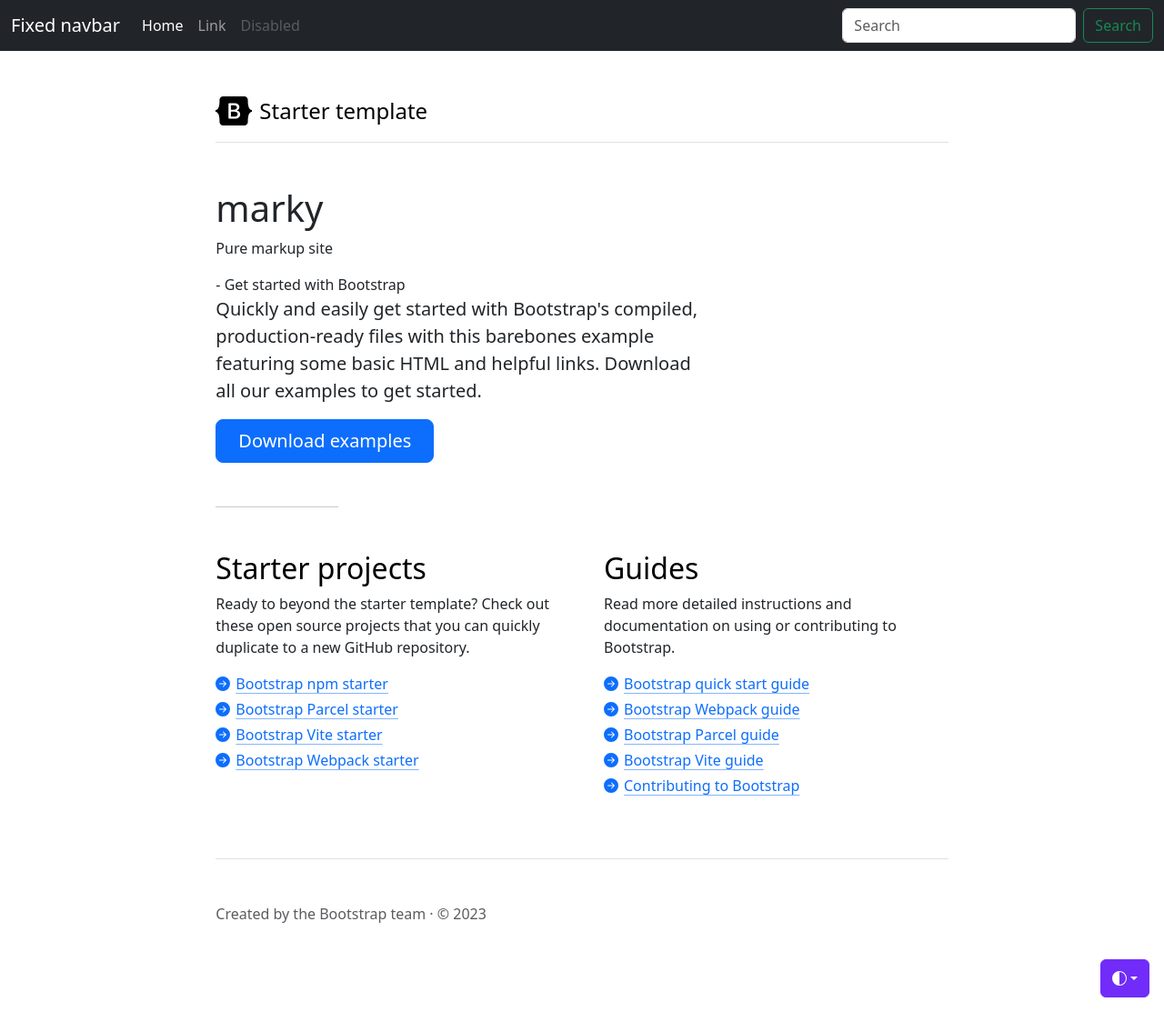
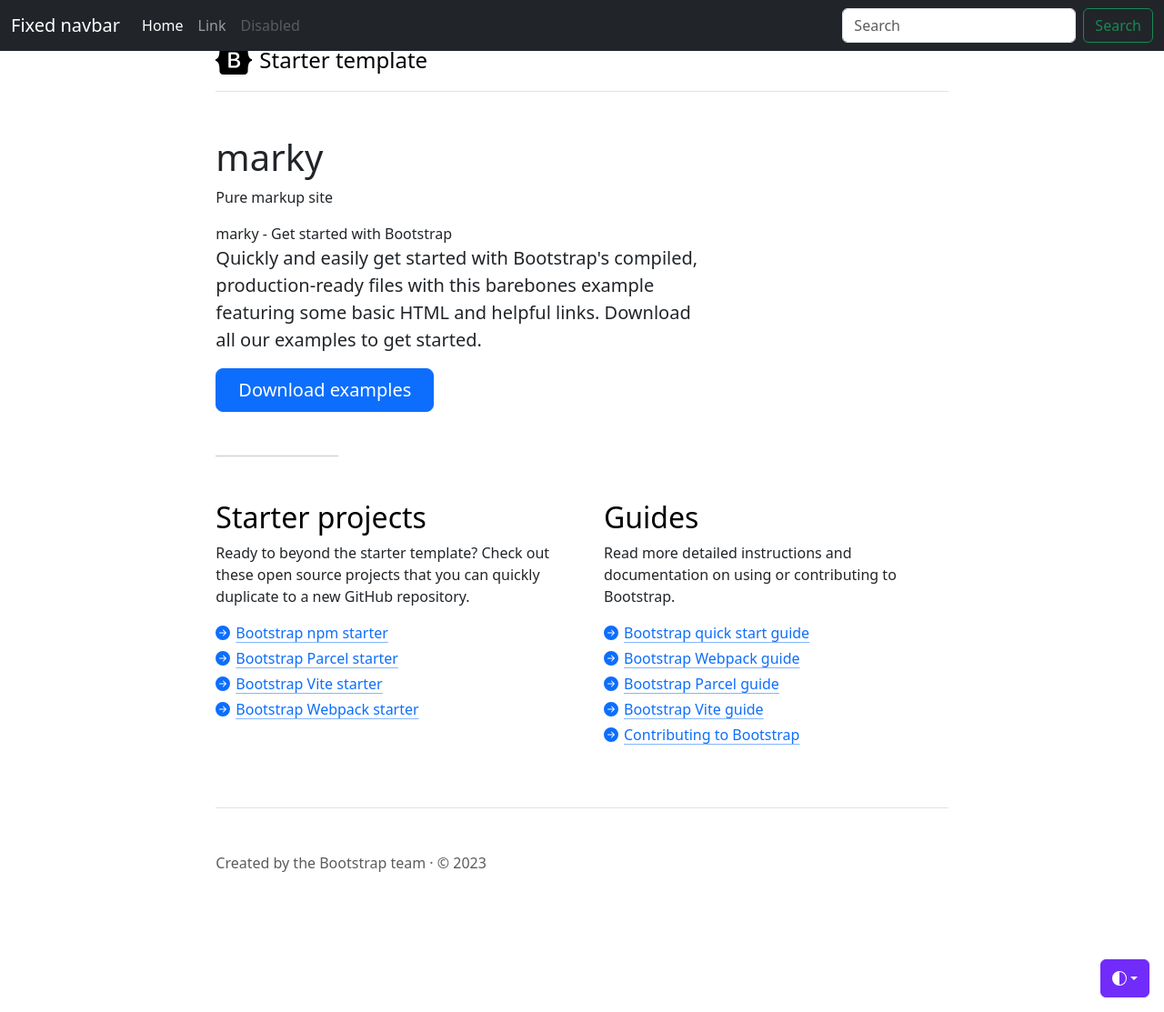
Before and after one commit to digimation/marky, a Jekyll site: the page built from README.md, in a window 1280 px wide and 1113 px high. Shown: the whole window at 91% size. Built offline with Jekyll 4.4.1, drawn with Linux system fonts in a browser that asks for light colours; our own code applies the rules of GitHub Pages for plain Markdown files.

Commit message:
structure

```diff
--- a/_layouts/default.html
+++ b/_layouts/default.html
@@ -86,7 +86,6 @@
 
   </head>
   <body>
-    <h1>{{ page.title }}</h1>
 
     <svg xmlns="http://www.w3.org/2000/svg" style="display: none;">
       <symbol id="check2" viewBox="0 0 16 16">
@@ -186,7 +185,7 @@
   </header>
 
   <main>
-    <h1 class="text-body-emphasis">{{ content }} - Get started with Bootstrap</h1>
+    <h1 class="text-body-emphasis">{{ content }} {{ page.title }} - Get started with Bootstrap</h1>
     <p class="fs-5 col-md-8">Quickly and easily get started with Bootstrap's compiled, production-ready files with this barebones example featuring some basic HTML and helpful links. Download all our examples to get started.</p>
 
     <div class="mb-5">
```
Also changed, not shown: index.md (line endings or trailing spaces).
